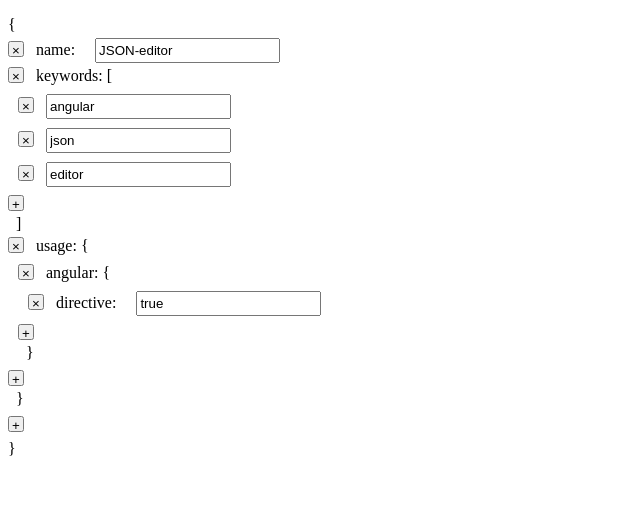
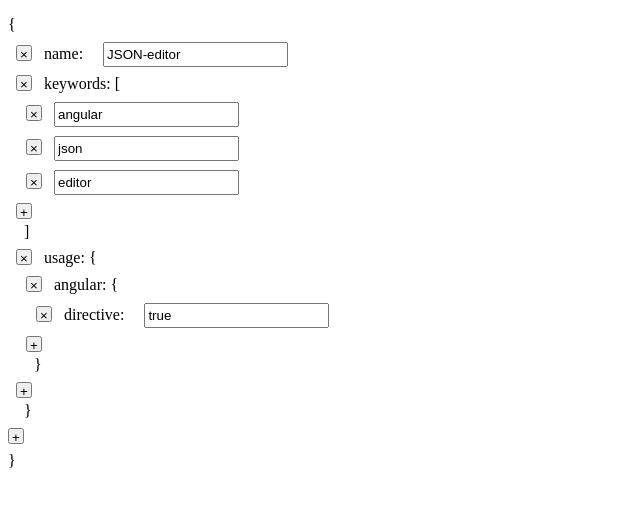
Before and after one commit to Rleahy22/angularJsonEdit, a website: page example/example.html in a window 1280 px wide. Shown: the whole page, without its empty margins (0-640 px from the left). Drawn offline with nearby package versions, Linux system fonts and the light colour scheme; files that its build step writes are made by us from their sources.

Commit message:
added padding to top level properties

```diff
--- a/src/jsonEditor.less
+++ b/src/jsonEditor.less
@@ -19,6 +19,7 @@
     .json-form {
       width: 100%;
       display: inline-block;
+      padding: 4px 8px 0 8px;
 
       .json-form-element {
         display: inline-block;
```
